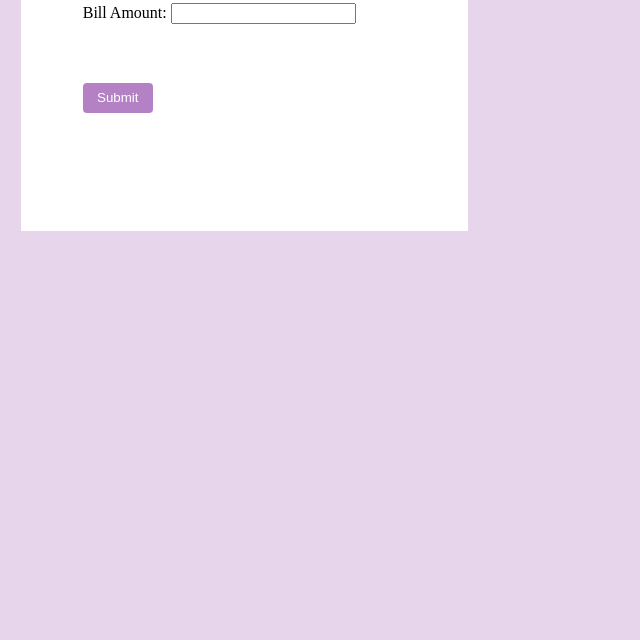
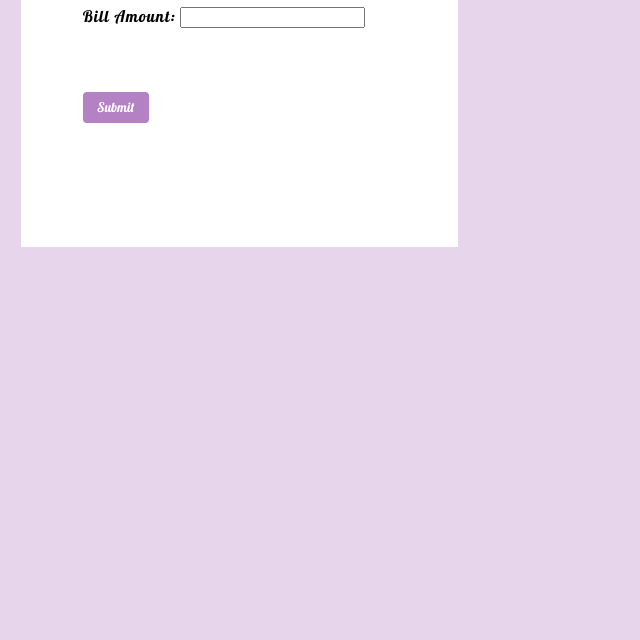
Before and after one commit to RadhikaRJ/neogcamp_cash-register-manager, a plain HTML site: page index.html in a window 1280 px wide. Shown: the part 160-800 px from the top of the page, without its empty margins (0-640 px from the left). Drawn offline with Linux system fonts and the light colour scheme.

Commit message:
Design: Text Font

```diff
--- a/index.html
+++ b/index.html
@@ -1,11 +1,13 @@
 <!DOCTYPE html>
 <html lang="en">
+
 <head>
     <meta charset="UTF-8">
     <meta name="viewport" content="width=device-width, initial-scale=1.0">
     <title>Cash Register Manager</title>
     <link href="styles.css" rel="stylesheet">
 </head>
+
 <body>
     <div class="main-container">
         <h1>Cash Register Manager</h1>
@@ -14,7 +16,7 @@
         <input type="number" id="bill" oninput="showCash()" ><br><br>
 
         <label for="cash" id="cashlabel">Cash Amount: </label>
-       <input type="number" id="cash" >
+        <input type="number" id="cash">
         <br>
         <br>
         <button id="btn">Submit</button>
@@ -27,12 +29,14 @@
         </div>
     </div>
     <script>
-        function showCash(){
+        function showCash() {
+            var cash = document.getElementById("cash").style.visibility = "visible";
+            var cash_label = document.getElementById("cashlabel").style.visibility = "visible";
+        }
 
-            var cash = document.getElementById("cash").style.visibility="visible";
-            var cash_label = document.getElementById("cashlabel").style.visibility="visible";
-        }
+
     </script>
     <script src="app.js" type="text/javascript"></script>
 </body>
+
 </html>
--- a/styles.css
+++ b/styles.css
@@ -1,5 +1,5 @@
 
-
+@import url('https://fonts.googleapis.com/css2?family=Lobster&display=swap');
 :root {
     --primary-color: #E6D5EB;
     --secondary-color: white;
@@ -16,14 +16,17 @@ body {
     background-color: var(--primary-color);
     padding:1%;
 
+    font-family: 'Lobster', cursive;
 }
 
 .main-container{
  padding: 5% 5% 5% 5%;
  background-color: var(--secondary-color);
  align-items: center;
+ letter-spacing: 1px;
 
 }
+
 table{
 border-collapse: collapse;
 table-layout:fixed;
@@ -52,7 +55,7 @@ tbody  tr:hover{
 #btn{
     border: solid 1px transparent;
     border-radius: 4px;
-
+    font-family: 'Lobster', cursive;
     margin: 2px 0;
     padding: 0.5em 1em;
     color: var(--btn-text-color);
```
Lines whose indentation alone changed are shown as unchanged.
